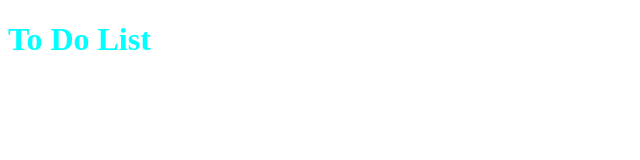
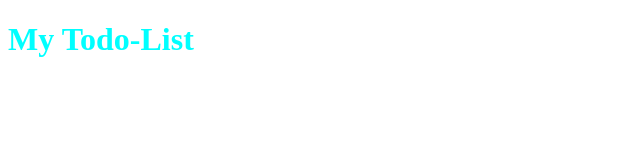
Before and after one commit to benjyalper/Todo-List, a plain HTML site: page index.html in a window 1280 px wide. Shown: the whole page, without its empty margins (0-640 px from the left). Drawn offline with Linux system fonts and the light colour scheme.

Commit message:
changed h1

```diff
--- a/index.html
+++ b/index.html
@@ -10,7 +10,7 @@
 </head>
 
 <body>
-    <h1>To Do List</h1>
+    <h1>My Todo-List</h1>
 
     <script src=script.js></script>
 </body>
```
